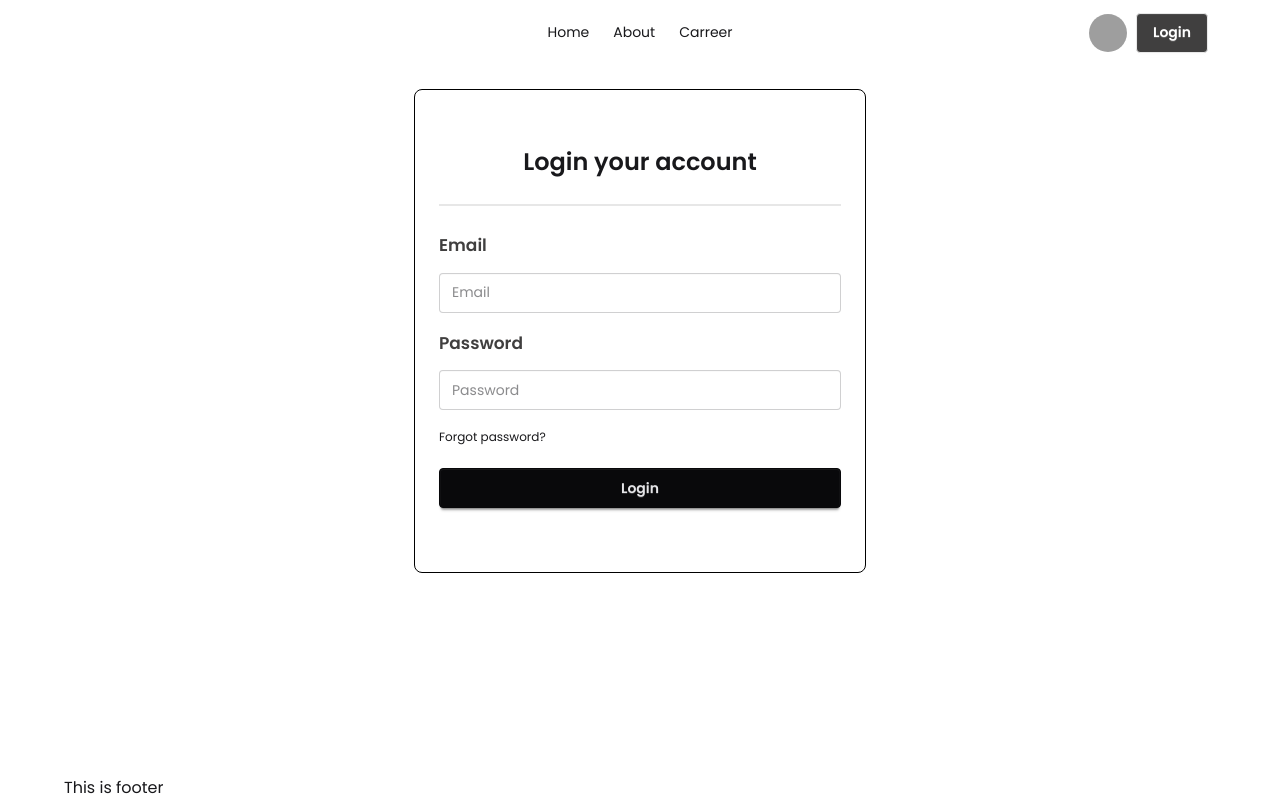
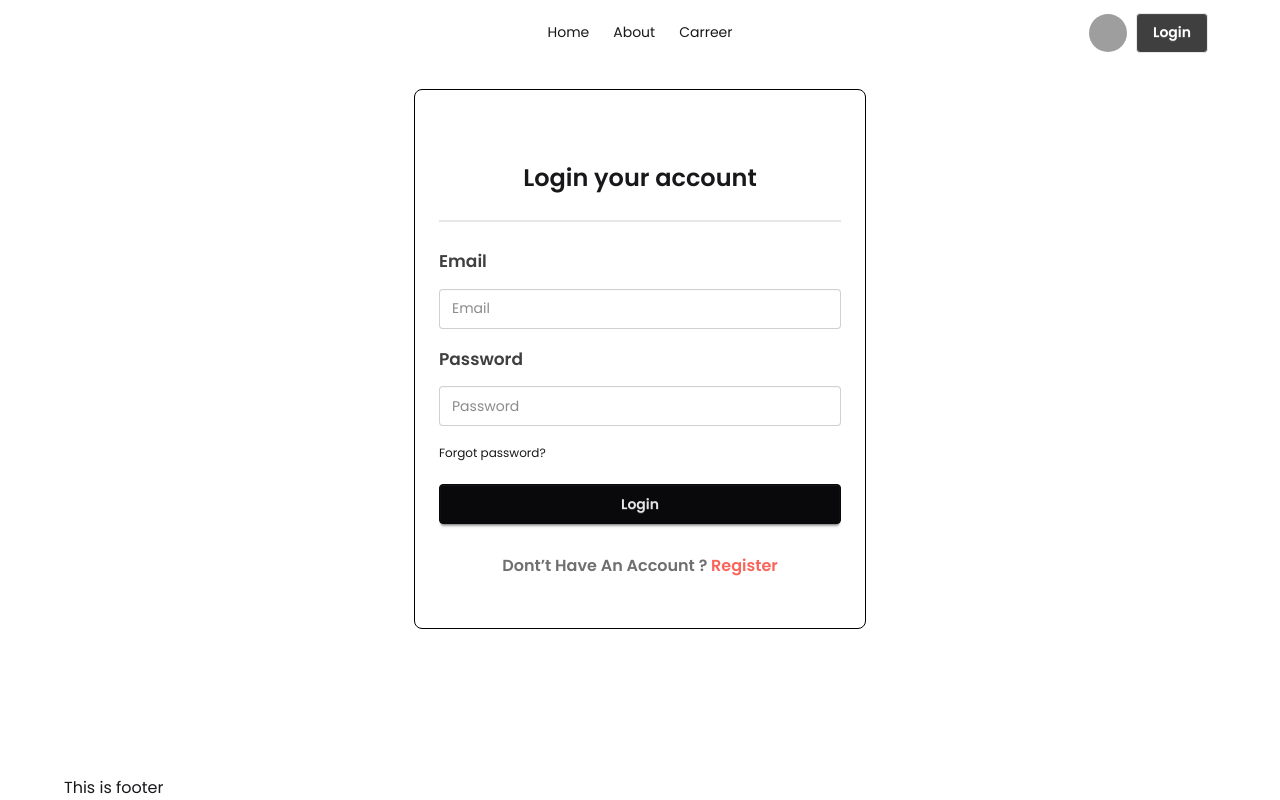
Before and after one commit to aspinchakma/Dragon-News, a React (Vite) app: page /signin in a window 1280 px wide. Built offline with nearby package versions, Linux system fonts and the light colour scheme; no server answers; grey boxes are pictures that could not be loaded.

Commit message:
finished sign in component

```diff
--- a/src/components/SignIn.jsx
+++ b/src/components/SignIn.jsx
@@ -3,6 +3,7 @@ import {
   signInWithEmailAndPassword,
 } from "firebase/auth";
 import { useState } from "react";
+import { Link } from "react-router-dom";
 import { auth } from "../firebase/firebase.init";
 
 const SignIn = () => {
@@ -40,12 +41,12 @@ const SignIn = () => {
       .catch((err) => setError(err.code));
   };
   return (
-    <div className="card bg-base-100 w-full  shrink-0 max-w-[452px] mx-auto border-1 border-black lg:py-[30px]">
-      <form className="card-body" onSubmit={handleSubmit}>
+    <div className="card bg-base-100 w-full  shrink-0 max-w-[452px] mx-auto border-1 border-black lg:py-[50px]">
+      <form className="card-body py-5" onSubmit={handleSubmit}>
         <h3 className="text-center text-[24px] font-semibold">
           Login your account
         </h3>
-        <div className="divider h-[1px]"></div>
+        <div className="divider h-[1px] border-0"></div>
         <fieldset className="fieldset">
           <label className="label text-[17px] mb-2 font-semibold text-[#403f3f]">
             Email
@@ -77,13 +78,19 @@ const SignIn = () => {
           <button className="btn btn-neutral mt-4">Login</button>
           <div className="relative">
             {error && (
-              <p className="text-center text-red-500 text-[14px] absolute top-3 left-1/2 -translate-x-1/2">
+              <p className="text-center text-red-500 text-[14px] absolute top-1 left-1/2 -translate-x-1/2">
                 {error}
               </p>
             )}
           </div>
         </fieldset>
       </form>
+      <p className="text-center text-[#706f6f] font-semibold">
+        Dont’t Have An Account ?{" "}
+        <Link className="text-[#f9655b]" to={`/signup`}>
+          Register
+        </Link>
+      </p>
     </div>
   );
 };
```
